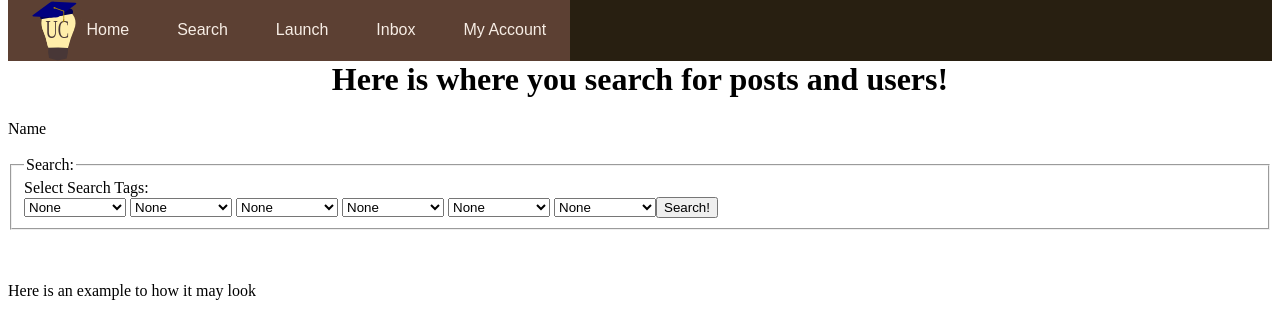
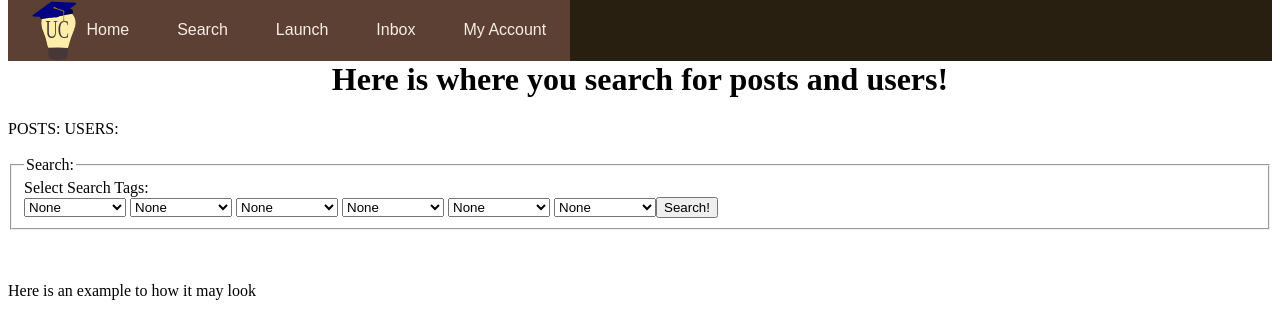
Before and after one commit to zwasique/F24-Sapphire, a Django app: page /search/ in a window 1280 px wide. Shown: the part 21-334 px from the top of the page. Run offline with Django 5.2, Linux system fonts and the light colour scheme.

Commit message:
Make search page list both users and posts

```diff
--- a/UConnect/database/templates/database/pages/search.html
+++ b/UConnect/database/templates/database/pages/search.html
@@ -21,7 +21,7 @@
 
             <!-- i think we need a div so that we can put this portion on the right side or something -->
             <tr>
-                <th>Name</th>
+                <th>POSTS:</th>
                 <!-- <th>tags</th> -->
             </tr>
             {% for post in posts %}
@@ -33,6 +33,17 @@
                     <td>{{ post.author }}</td>
                     <td>{{ post.publish_datetime }}</td>
                 </tr>
+            {% endfor %}
+            <tr>
+                <th>USERS:</th>
+                <!-- <th>tags</th> -->
+            </tr>
+            {% for user in users %}
+            <tr>
+                <td>{{ user.first_name }}</td>
+                <td>{{ user.last_name }}</td>
+                <td>{{ user.biography }}</td>
+            </tr>
             {% endfor %}
             <br><br>
             <form action="/action_page.php">
--- a/UConnect/database/views.py
+++ b/UConnect/database/views.py
@@ -88,4 +88,5 @@ def display_users(request):
 
 def display_posts(request):
     posts = UserPost.objects.all()
-    return render(request, 'database/pages/search.html', {'posts': posts})
+    users = User.objects.all()
+    return render(request, 'database/pages/search.html', {'posts': posts, 'users': users})
```
